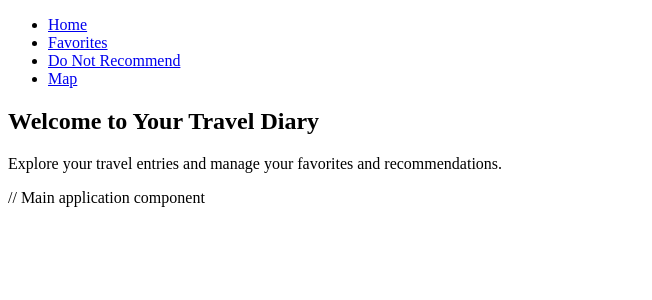
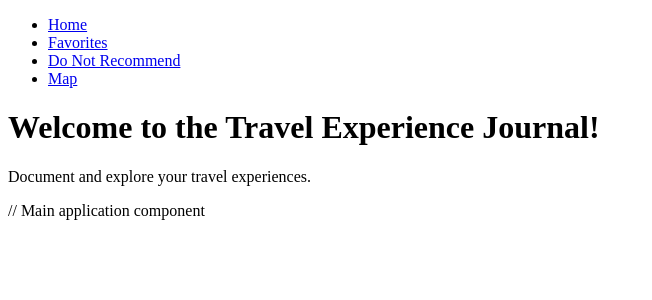
Before and after one commit to jkirbyzabala/Zabala_Jan-Kirby_Travel-Experience-Journal_Capstone, a React app in the folder frontend/: page / in a window 1280 px wide. Shown: the top 300 px of the page, without its empty margins (0-652 px from the left). Built offline with nearby package versions, Linux system fonts and the light colour scheme.

Commit message:
updates to HomePage

```diff
--- a/frontend/src/pages/HomePage.js
+++ b/frontend/src/pages/HomePage.js
@@ -1,13 +1,12 @@
-// HomePage.js
-import React from 'react';
+import React from 'react'; // Import React for building components
 
 const HomePage = () => {
-    return (
-        <div className="home-page">
-            <h2>Welcome to Your Travel Diary</h2>
-            <p>Explore your travel entries and manage your favorites and recommendations.</p>
-        </div>
-    );
+  return (
+    <div>
+      <h1>Welcome to the Travel Experience Journal!</h1>
+      <p>Document and explore your travel experiences.</p>
+    </div>
+  );
 };
 
 export default HomePage;
```
